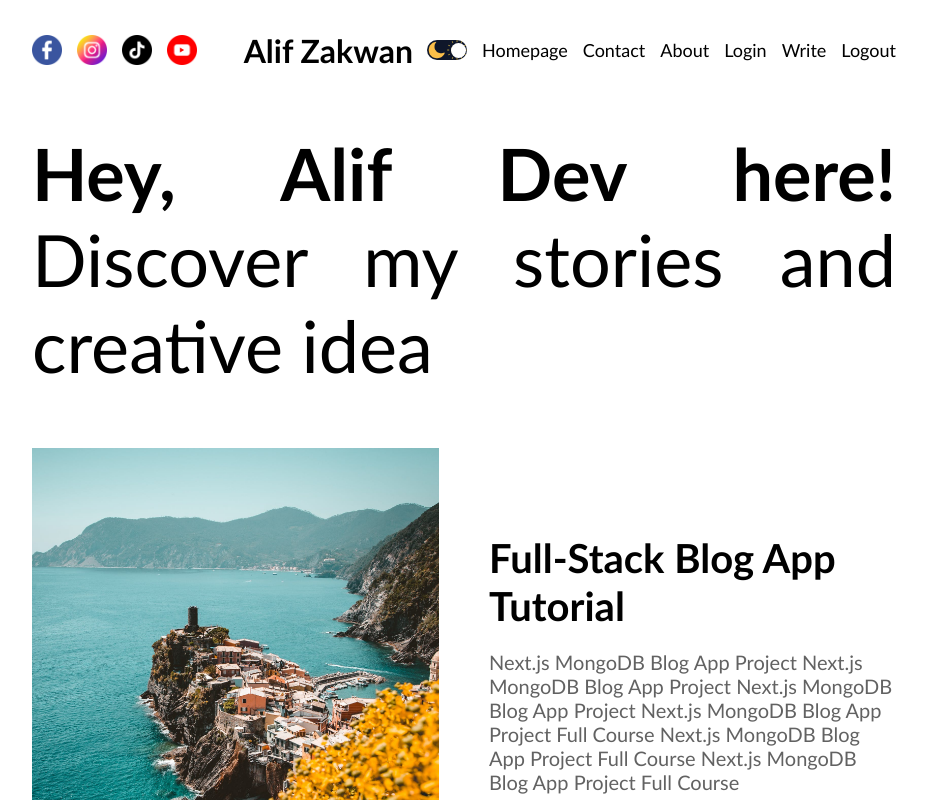
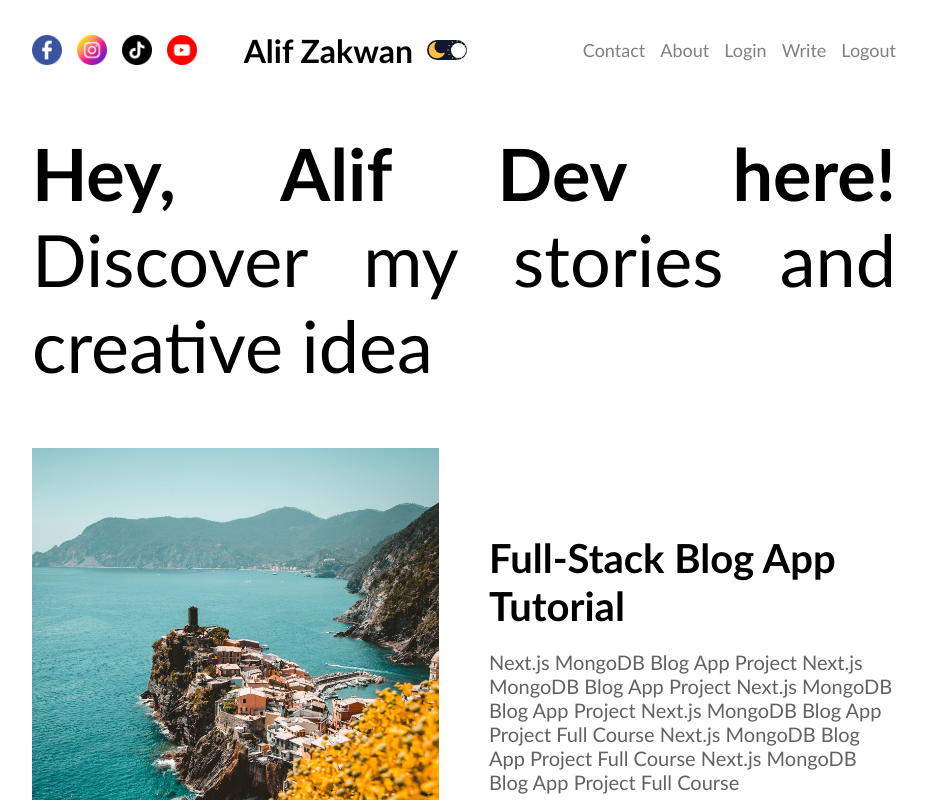
Before and after one commit to alifzwan/NextJS-blog-app, a Next.js app: page / in a window 1280 px wide. In both pictures the pointer is over the link "Homepage". Shown: the top 800 px of the page, without its empty margins (176-1103 px from the left). Built offline with nearby package versions, Linux system fonts and the light colour scheme.

Commit message:
Added hover color

```diff
--- a/src/components/navbar/Navbar.jsx
+++ b/src/components/navbar/Navbar.jsx
@@ -28,9 +28,6 @@ const Navbar = () => {
             <Link href="/" className={styles.links}>Login</Link>
             <AuthLinks />
         </div>
-
-
-
     </div>
   )
 }
--- a/src/components/navbar/navbar.module.scss
+++ b/src/components/navbar/navbar.module.scss
@@ -3,7 +3,6 @@
     align-items: center;
     justify-content: space-between;
     height: 100px;
-}
 
     .social {
         display: flex;
@@ -13,7 +12,6 @@
             display: none;
         }
     }
-
     .logo {
         font-weight: bold;
         flex: 1;
@@ -38,6 +36,7 @@
         gap: 20px;
         font-family: 'Gill Sans', 'Gill Sans MT', Calibri, 'Trebuchet MS', sans-serif;
         flex: 1;
+        color: gray;
         font-size: 20px;
         align-items: center;
         @media screen and (max-width:1280px){
@@ -48,5 +47,9 @@
             display: none;
             justify-content: flex-end;
         }
+        .links:hover {
+            color: white;
+        }
+    }
 
 }
```
Lines whose indentation alone changed are shown as unchanged.
